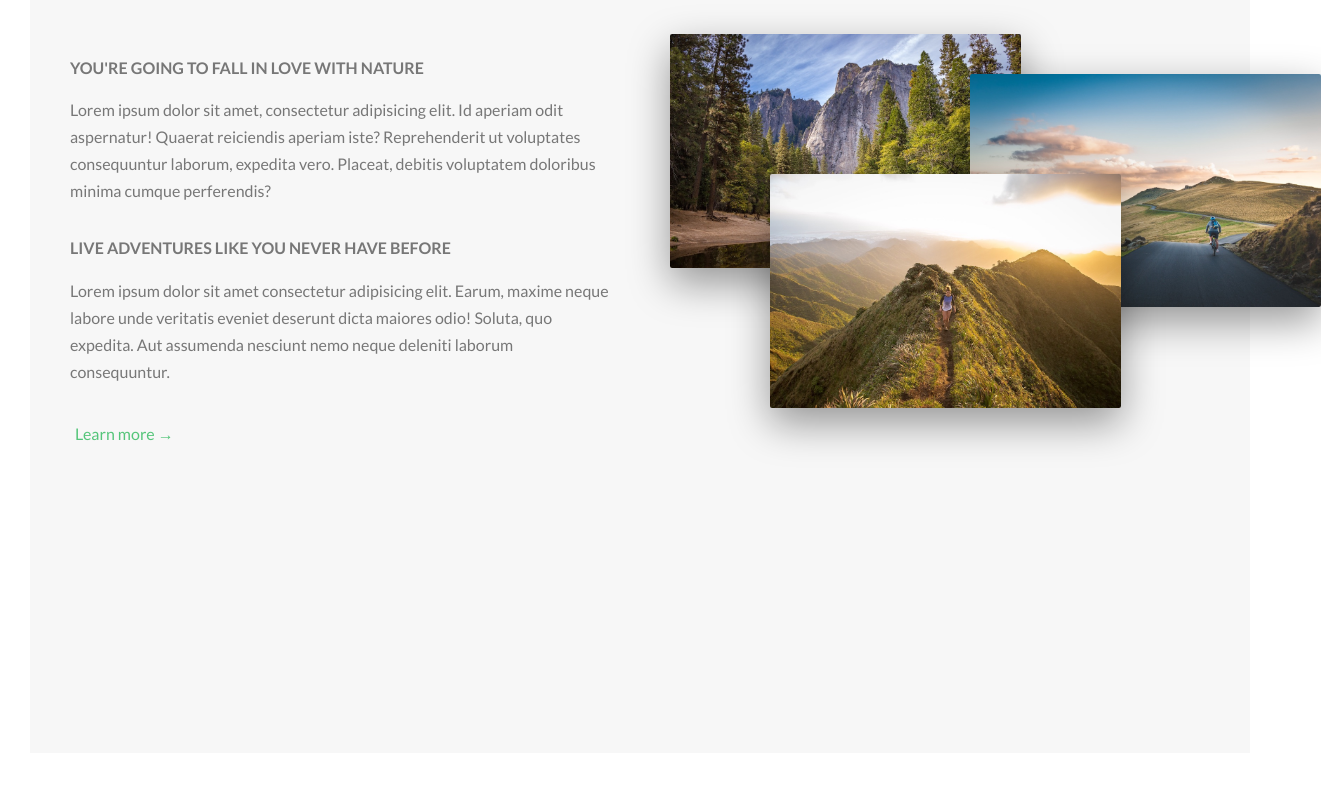
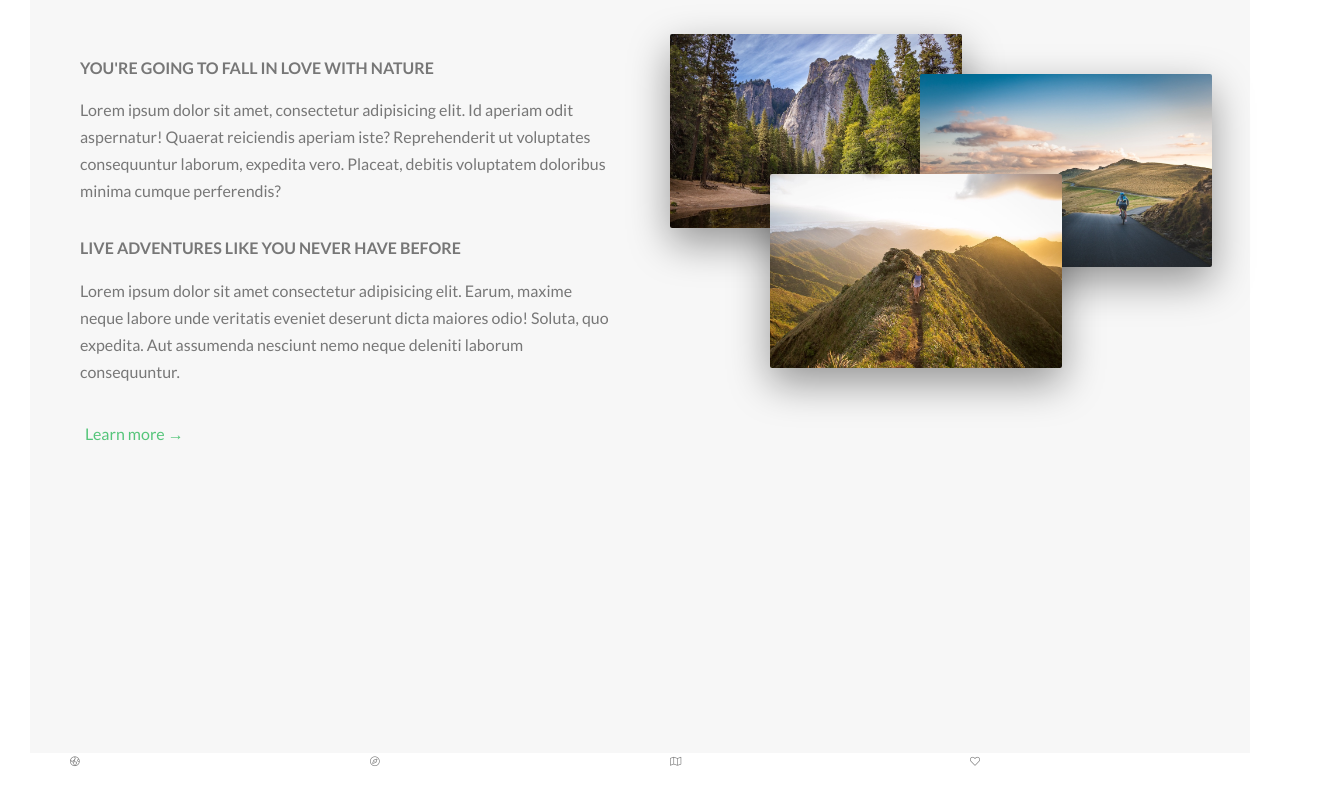
Before and after one commit to SCuvanov/Natours, a website: page index.html in a window 1280 px wide. Shown: the part 976-1776 px from the top of the page, 1321 px wide, since content can reach past the window. Drawn offline with Linux system fonts and the light colour scheme.

Commit message:
Adding section-features

```diff
--- a/index.html
+++ b/index.html
@@ -32,7 +32,6 @@
 
     <main>
         <section class="section-about">
-
             <div class="u-center-text u-margin-bottom-large">
                 <h2 class="heading-secondary">
                     Exciting tours for adventurous people.
@@ -61,7 +60,30 @@
                     </div>
                 </div>
             </div>
-
+        </section>
+        <section class="section-features">
+            <div class="row">
+                <div class="col-1-of-4">
+                    <div class="feature-box">
+                        <i class="fal fa-globe-americas"></i>
+                    </div>
+                </div>
+                <div class="col-1-of-4">
+                    <div class="feature-box">
+                        <i class="fal fa-compass"></i>
+                    </div>
+                </div>
+                <div class="col-1-of-4">
+                    <div class="feature-box">
+                        <i class="fal fa-map"></i>
+                    </div>
+                </div>
+                <div class="col-1-of-4">
+                    <div class="feature-box">
+                        <i class="fal fa-heart"></i>
+                    </div>
+                </div>
+            </div>
         </section>
     </main>
 
--- a/sass/components/_composition.scss
+++ b/sass/components/_composition.scss
@@ -3,7 +3,7 @@
     position: relative;
 
     &__photo {
-        width: 65%;
+        width: 55%;
         box-shadow: 0 1.5rem 4rem rgba($color-black, .4);
         border-radius: 2px;
         position: absolute;
@@ -16,7 +16,7 @@
         }
 
         &--p2 {
-            left: 30rem;
+            left: 25rem;
             top: 2rem;
         }
 
@@ -29,7 +29,7 @@
             outline: 1.5rem solid $color-primary;
 
             z-index: 1;
-            transform: scale(1.05);
+            transform: scale(1.05) translateY(-5px);
             box-shadow: 0 2.5rem 4rem rgba($color-black, .5);
         }
     }
--- a/sass/pages/_home.scss
+++ b/sass/pages/_home.scss
@@ -1,5 +1,5 @@
 .section-about {
     background-color: $color-grey-light-1;
-    padding: 30rem 0;
+    padding: 30rem 5rem;
     margin-top: -25vh;
 }
```
Also changed, not shown: resources/css/style.css.
